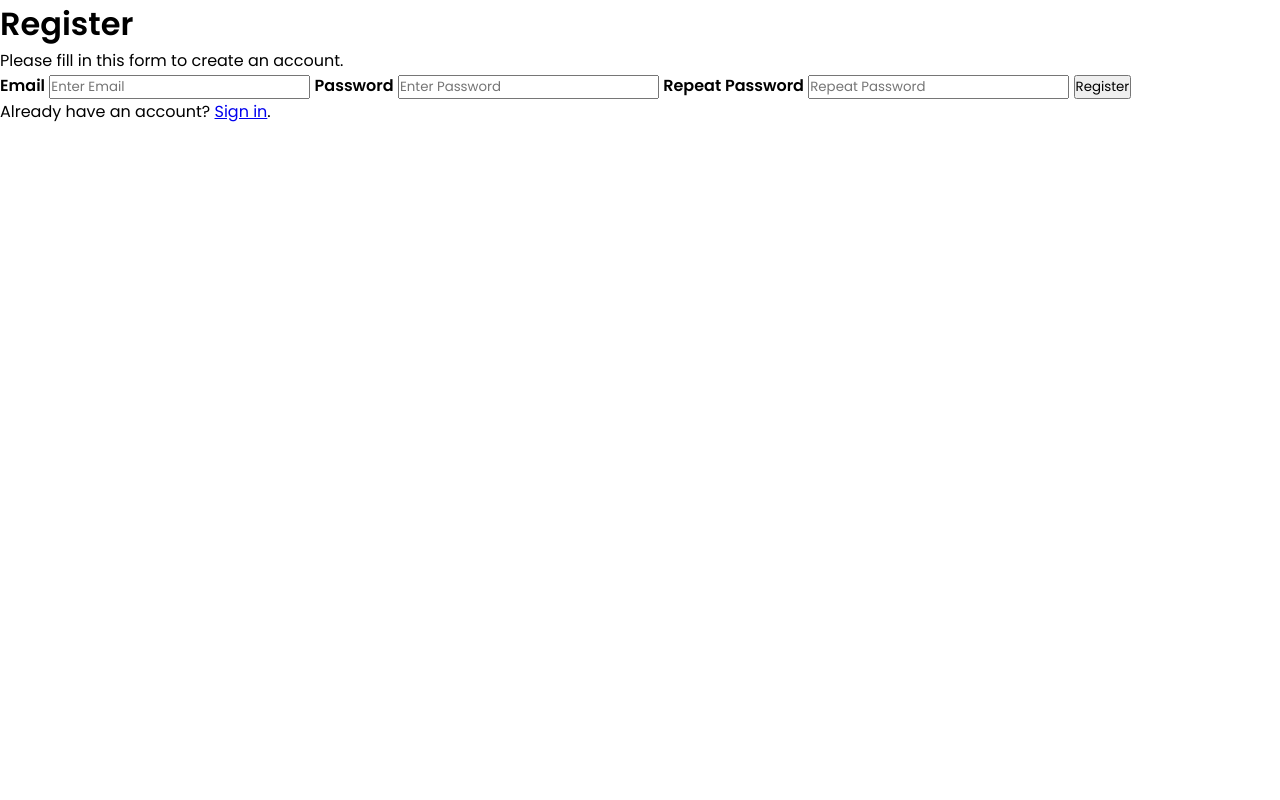
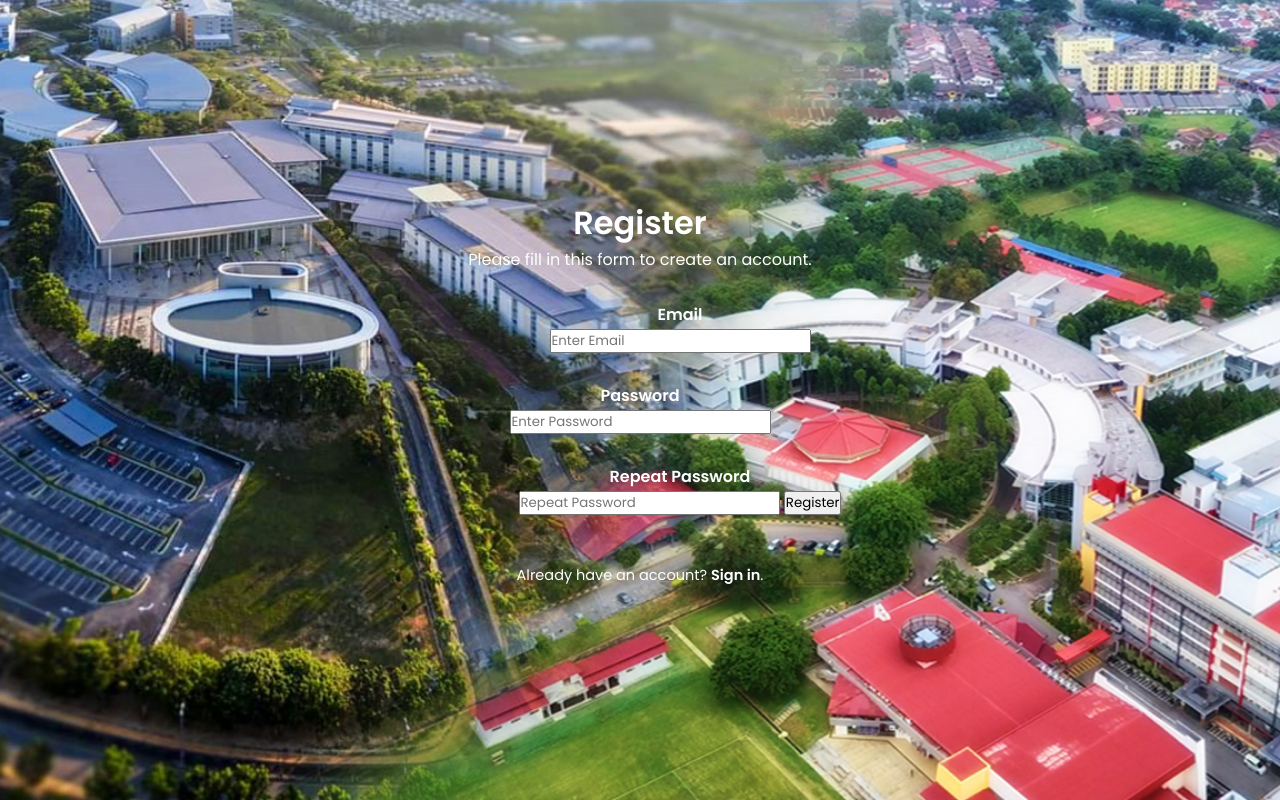
Before and after one commit to YeeHong-kyc/Mini-IT-Project, a Flask app: page /register in a window 1280 px wide. Run offline with Flask 3, Linux system fonts and the light colour scheme.

Commit message:
register updates

```diff
--- a/static/styles/style_register.css
+++ b/static/styles/style_register.css
@@ -6,3 +6,86 @@
   box-sizing: border-box;
   font-family: 'Poppins', sans-serif;
 }
+
+body {
+    display: flex;
+    justify-content: center;
+    align-items: center;
+    min-height: 100vh;
+    background-image: url('Image/1280_720_2.jpg');
+    background-repeat: no-repeat;
+    background-size: cover;
+    background-position: center;
+}
+
+.email {
+    width: 480px;
+    background-color: transparent;
+    color: rgb(255, 255, 255);
+    border-radius: 10px;
+    padding: 30px 40px;
+    text-align: center;
+}
+
+.email h2 {
+    font-size: 36px;
+    margin-bottom: 20px;
+}
+
+
+.psw-repeat {
+    width: 480px;
+    background-color: transparent;
+    color: rgb(255, 255, 255);
+    border-radius: 10px;
+    padding: 30px 40px;
+    text-align: center;
+}
+
+.psw-repeat h2 {
+    font-size: 36px;
+    margin-bottom: 20px;
+}
+
+.email.button {
+    width: 100%;
+    height: 45px;
+    background: #fff;
+    color: #333;
+    border: none;
+    border-radius: 40px;
+    font-size: 16px;
+    font-weight: 600;
+    cursor: pointer;
+    box-shadow: 0 0 10px rgba(0, 0, 0, 0.1);
+    outline: none;
+}
+
+.container { width: 480px;
+    background-color: transparent;
+    color: rgb(255, 255, 255);
+    border-radius: 10px;
+    padding: 30px 40px;
+    text-align: center;
+}
+
+.container h2 {
+    font-size: 36px;
+    margin-bottom: 20px;
+}
+
+.containersignin {
+    font-size: 14.5px;
+    text-align: center;
+    margin: 20px 0 15px;
+}
+
+.containersignin p a {
+    color: #fff;
+    text-decoration: none;
+    font-weight: 600;
+}
+
+.containersignin p a:hover {
+    text-decoration: underline;
+}
--- a/templates/Register.html
+++ b/templates/Register.html
@@ -11,19 +11,22 @@
       <h1>Register</h1>
       <p>Please fill in this form to create an account.</p>
 
-      <label for="email"><b>Email</b></label>
+      <div class="email"><b>Email</b>
+      <div class="box"></div>
       <input type="text" placeholder="Enter Email" name="email" id="email" required>
-
-      <label for="password"><b>Password</b></label>
+    </div>
+      <div class="password"><b>Password</b>
+      <div class="box"></div>
       <input type="password" placeholder="Enter Password" name="psw" id="0001" required>
-
-      <label for="psw-repeat"><b>Repeat Password</b></label>
+    </div>
+      <div class="psw-repeat"><b>Repeat Password</b>
+      <div class="box"></div>
       <input type="password" placeholder="Repeat Password" name="psw-repeat" id="0002" required>
 
       <button type="submit" class="registerbtn">Register</button>
     </div>
 
-    <div class="container signin">
+    <div class="containersignin">
       <p>Already have an account? <a href="LoginInterface.html">Sign in</a>.</p>
     </div>
   </form>
```
